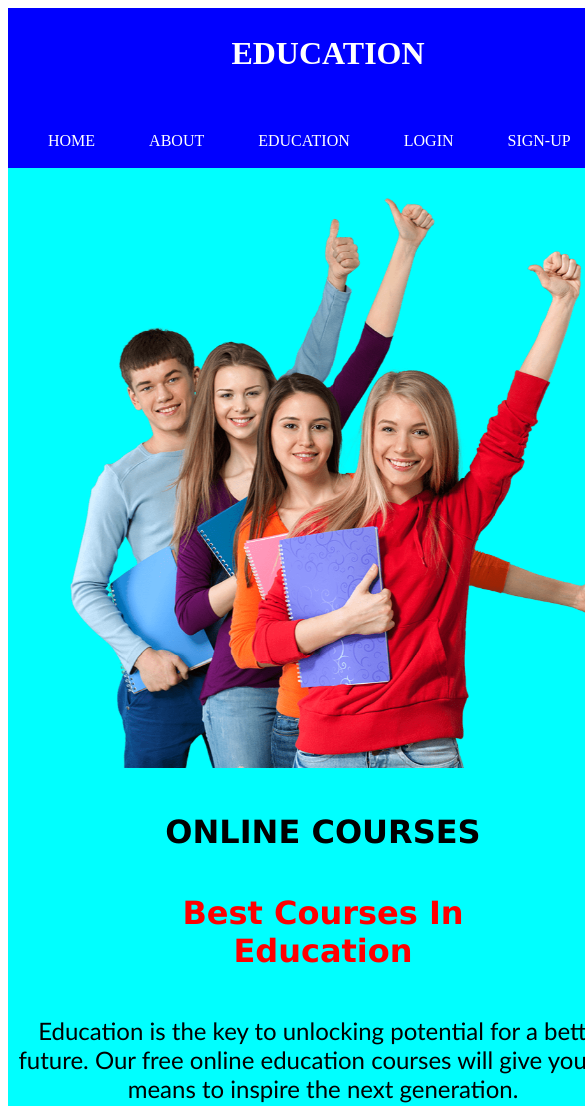
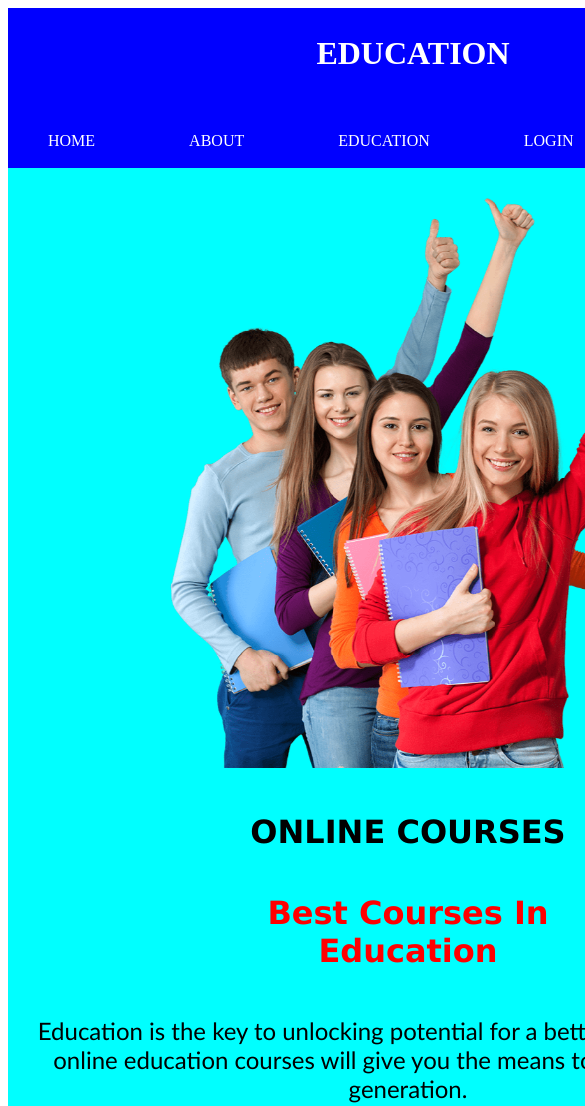
Before and after one commit to Syed-Kumail-Naqvi/Assignment-26_Animation-Page, a plain HTML site: page index.html in a window 390 px wide. Shown: the top 1106 px of the page, 585 px wide, since content can reach past the window. Drawn offline with nearby package versions, Linux system fonts and the light colour scheme.

Commit message:
Animation Page

```diff
--- a/style.css
+++ b/style.css
@@ -75,39 +75,44 @@ footer {
     color: white;
     padding-top: 50px;
 }
-@media (max-width:400px) {
+@media (max-width:1000px) {
     nav {
-        width: 630px;
+        width: 800px;
         flex-direction: column;
     }
     .edu {
         text-align: center;
     }
     ul {
-        word-spacing: 50px;
+        word-spacing: 90px;
     }
     a {
         font-size: medium;
     }
+    img {
+        padding-left: 150px;
+    }
     .bodys {
-        width: 630px;
+        width: 800px;
+        margin: auto;
         flex-direction: column;
         padding-bottom: 20px;
     }
     .right {
+        margin: auto;
         text-align: center;
         padding: 0%;
         padding-top: 20px;
     }
     .p {
-        width: 630px;
+        width: 800px;
         text-align: center;
     }
     button {
         margin: auto;
     }
     footer {
-        width: 630px;
+        width: 800px;
         height: 50px;
         padding-top: 15px;
     }
```
